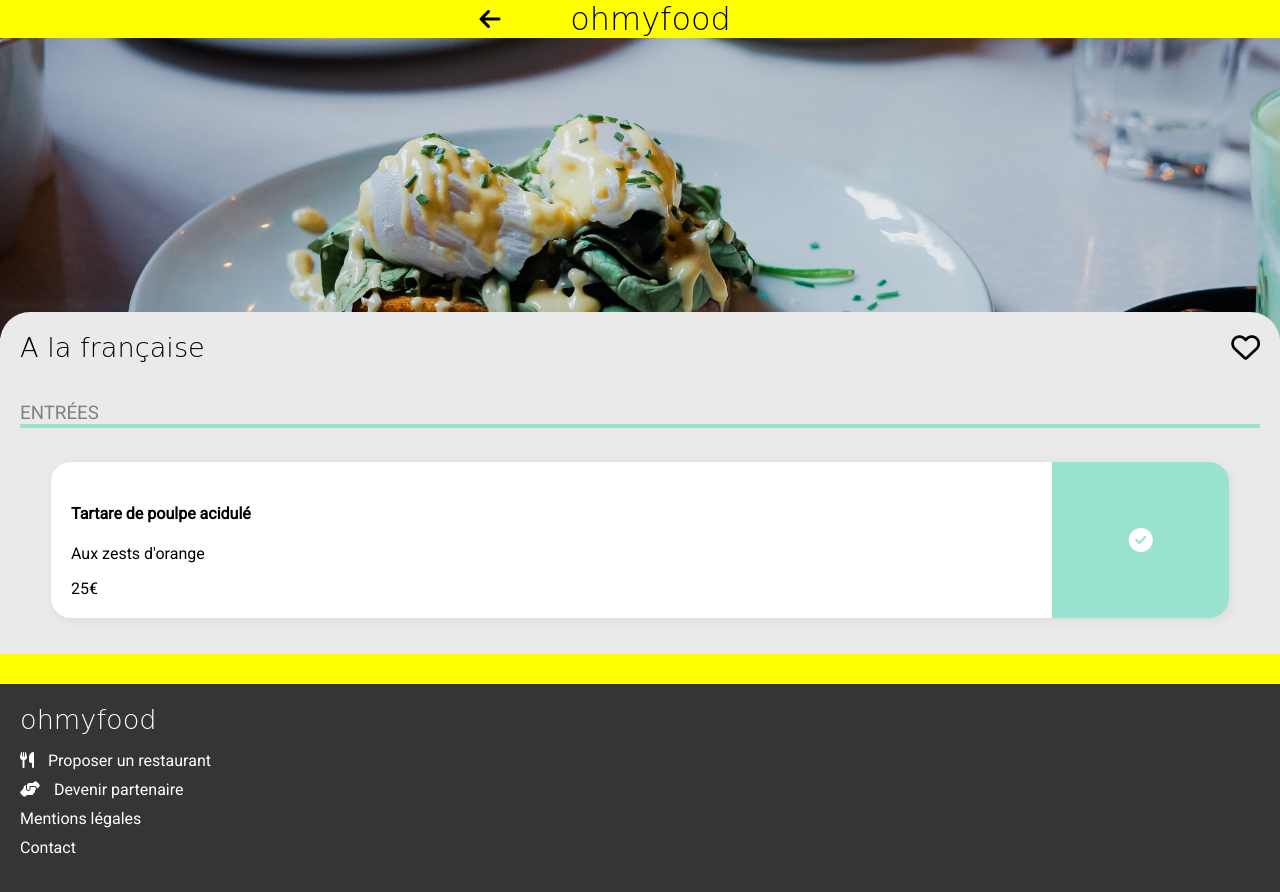
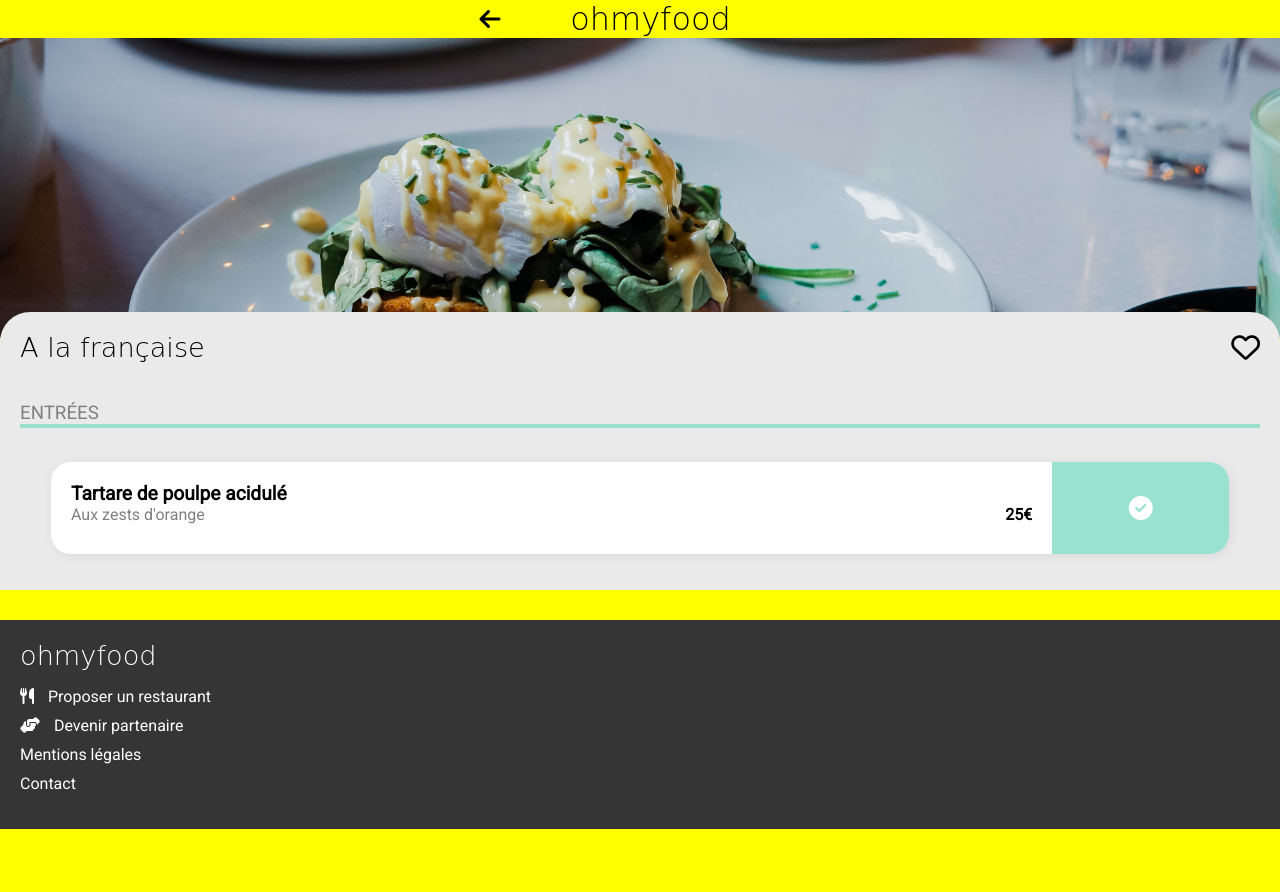
Before and after one commit to Djoghlal/MickaelDjoghlal_3_19102020, a website: page pages/french.html in a window 1280 px wide. After the commit the page ends 829 px from the top, so only its background shows below. Drawn offline with Linux system fonts and the light colour scheme; a web font is replaced by a local one.

Commit message:
2020-10-29 (V1)

```diff
--- a/pages/french.html
+++ b/pages/french.html
@@ -27,11 +27,11 @@
                     <h3>Entrées</h3>
                     <ul>
                         <li>
-                            <div class="carte-choise">
+                            <div class="carte-choice">
                                 <h4>Tartare de poulpe acidulé</h4>
-                                <span>
+                                <span class="carte-desc">
                                     <p>Aux zests d'orange</p>
-                                    <span class="choise-price">25€</span>
+                                    <span class="choice-price">25€</span>
                                 </span>
                             </div>
                             <div class="carte-valide">
--- a/sass/main.scss
+++ b/sass/main.scss
@@ -329,9 +329,31 @@ header {
                     border-radius: 20px;
                     display: flex;
 
-                    .carte-choise {
+                    .carte-choice {
                         flex: 1;
                         padding: 20px;
+
+                        & h4 {
+                            font-size: 1.2em;
+                            margin: 0;
+                        }
+
+                        & .carte-desc {
+                            display: flex;
+                            align-items: center;
+                            padding: 0 0 10px 0;
+
+                            & p {
+                                margin: 0;
+                                color: grey;
+                                flex: 1;
+                            }
+
+                            .choice-price {
+                                margin: 0;
+                                font-weight: 800;
+                            }
+                        }
                     }
 
                     .carte-valide {
```
Also changed, not shown: public/css/style.css, 1 other file.
